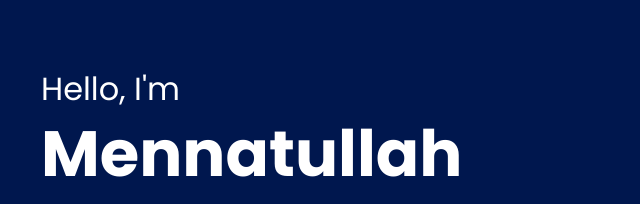
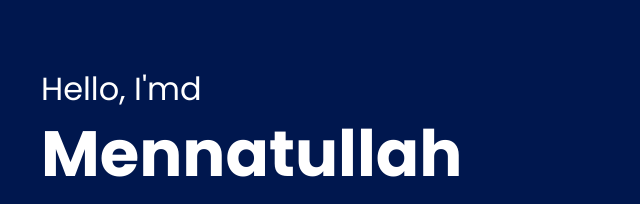
Before and after one commit to MennatullahShazly/Mennatullahalshazly, a plain HTML site: page index.html in a window 1280 px wide. Shown: the part 189-393 px from the top of the page, 29-669 px from the left. Drawn offline with nearby package versions, Linux system fonts and the light colour scheme.

Commit message:
Update index.html

```diff
--- a/index.html
+++ b/index.html
@@ -95,7 +95,7 @@
             <div class="col-md-6 ">
               <div class="detail_box">
                 <h2>
-                  Hello, I'm
+                  Hello, I'md
                 </h2>
                 <h1>
                   Mennatullah Alshazly,
```
